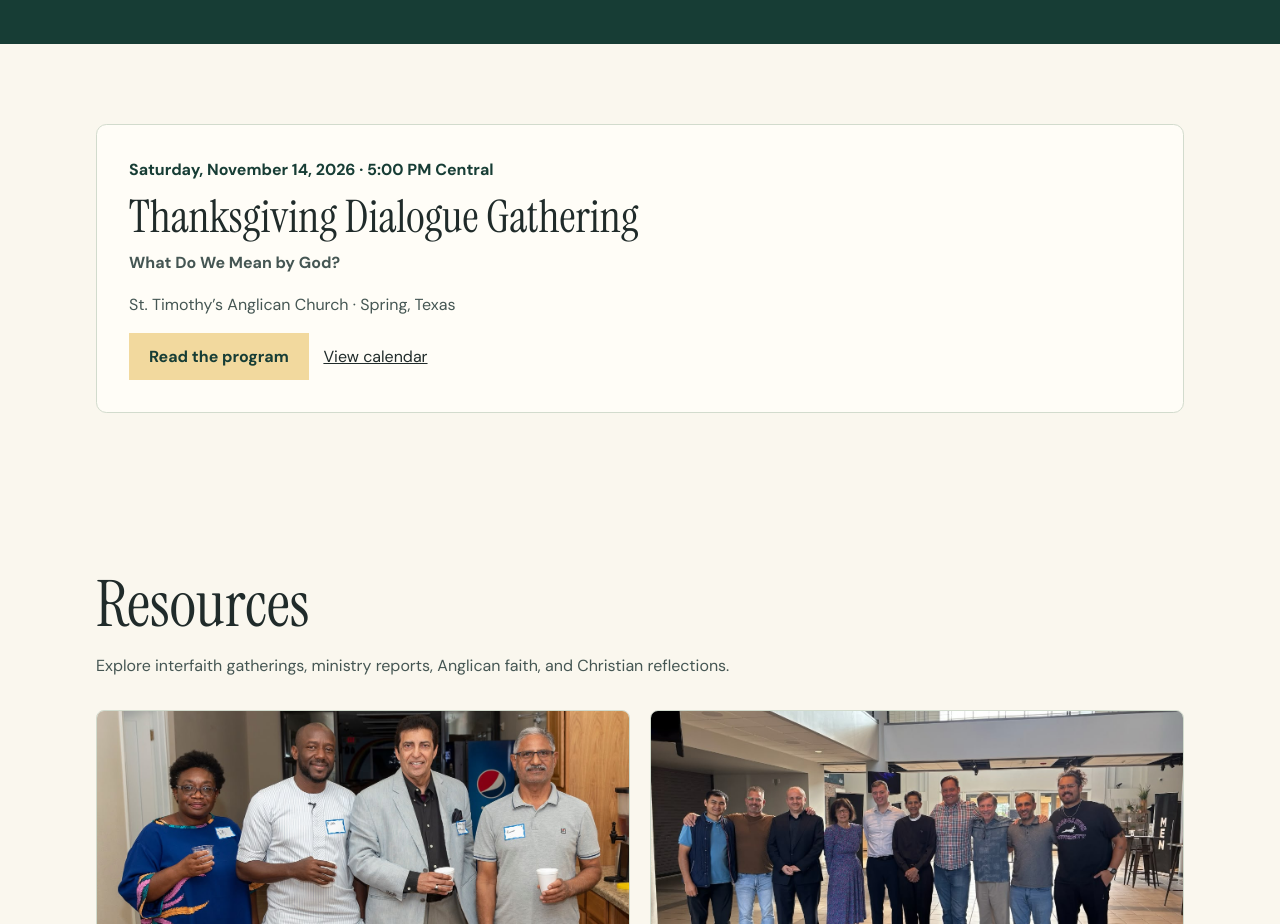
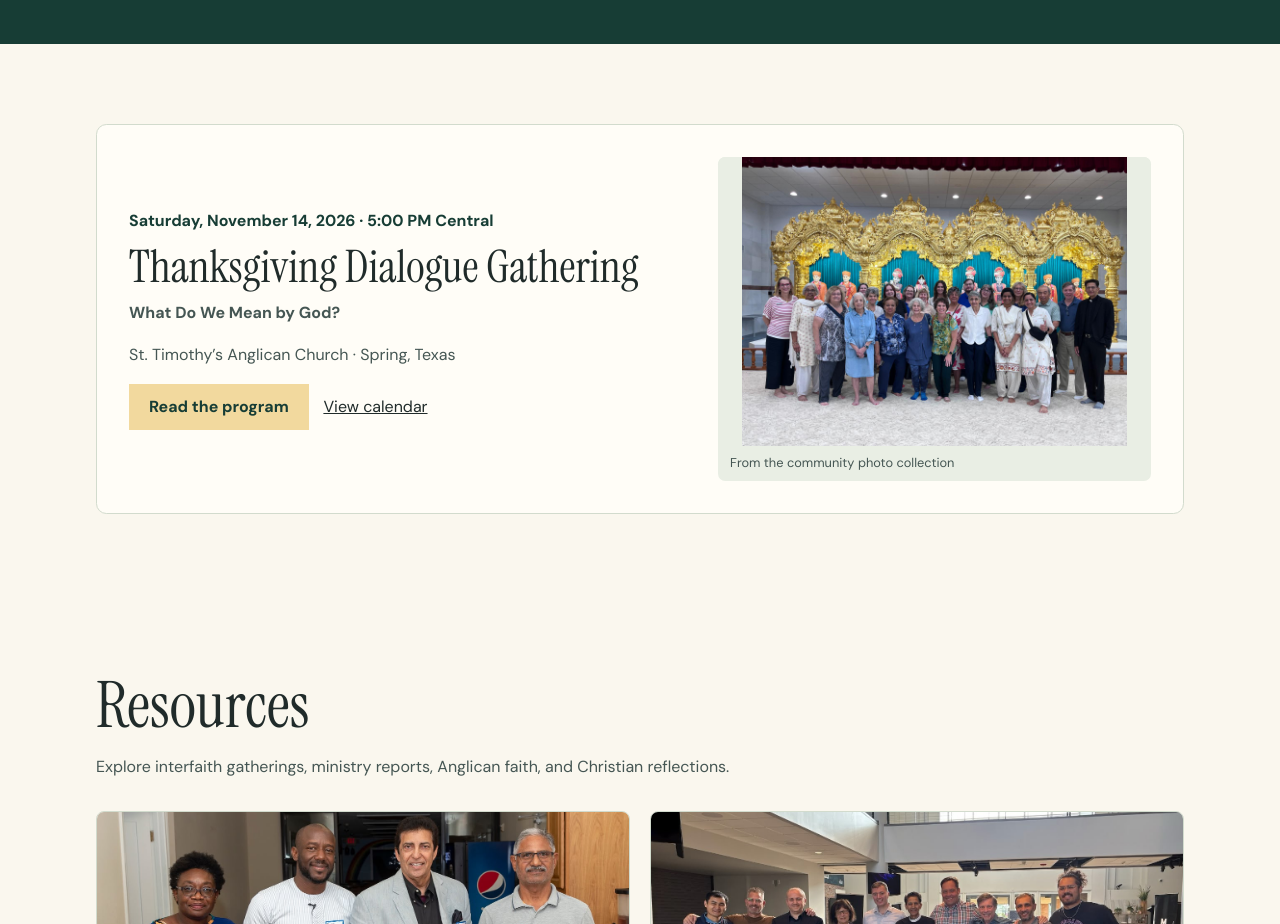
Before and after one commit to peacecampusministry-web/anglican-interfaith-center, a plain HTML site: page index.html in a window 1280 px wide. Shown: the part 1180-2104 px from the top of the page. Drawn offline with Linux system fonts and the light colour scheme.

Commit message:
Add files via upload

```diff
--- a/index.html
+++ b/index.html
@@ -5,7 +5,7 @@
   <meta name="viewport" content="width=device-width, initial-scale=1">
   <meta name="description" content="Anglican Interfaith Center is a place for people of different faiths to meet, listen, and learn from one another.">
   <title>Anglican Interfaith Center</title>
-  <link rel="stylesheet" href="./styles.css?v=5">
+  <link rel="stylesheet" href="./styles.css?v=6">
   <script src="./slideshow.js" defer></script>
 </head>
 <body>
@@ -58,12 +58,12 @@
         <a class="button" href="#about">About the center</a>
       </div>
     </section>
-    <section class="wrap section" aria-labelledby="featured-event"><div class="event-card">
+    <section class="wrap section" aria-labelledby="featured-event"><div class="event-card event-with-photo event-featured"><div class="event-copy">
 <p class="event-date"><time datetime="2026-11-14T17:00:00-06:00">Saturday, November 14, 2026 · 5:00 PM Central</time></p>
 <h2 id="featured-event">Thanksgiving Dialogue Gathering</h2>
 <p class="event-theme">What Do We Mean by God?</p><p>St. Timothy’s Anglican Church · Spring, Texas</p>
 <a class="button" href="./thanksgiving-dialogue.html">Read the program</a> <a class="event-calendar-link" href="./calendar.html">View calendar</a>
-</div></section>
+</div><figure class="event-photo"><img src="./WhatsApp%20Image%202026-11-13%20at%208.42.29%20PM.jpeg" alt="A photo from the center’s community collection" loading="lazy" decoding="async"><figcaption>From the community photo collection</figcaption></figure></div></section>
 <section class="wrap section" id="resources" aria-labelledby="resources-title"><h2 id="resources-title">Resources</h2><p>Explore interfaith gatherings, ministry reports, Anglican faith, and Christian reflections.</p><div class="resource-grid">
       <section class="resource-card resource-visual"><figure class="feature-photo "><img src="./WhatsApp%20Image%202026-11-13%20at%208.32.36%20PM.jpeg" alt="A scene from the center’s community photo collection" loading="lazy" decoding="async"><figcaption>From the community photo collection</figcaption></figure><div class="resource-card-body"><span class="motif motif-gather" aria-hidden="true"><i></i><i></i><i></i></span><h2>Interfaith Gatherings</h2>
         <div class="resource-entry"><h3><a href="./iftar.html">Iftar Dinner at St. Timothy’s Anglican Cathedral</a></h3><p>A shared meal and a conversation about fasting, respect, and reconciliation.</p></div>
--- a/styles.css
+++ b/styles.css
@@ -114,3 +114,13 @@ h3 { font-size: 2rem; }
 .director-message { background:var(--white); border:1px solid var(--line); padding:clamp(1.25rem,4vw,2.5rem); border-radius:.65rem; }
 .director-signature { font-weight:700; }
 .event-calendar-link { display:inline-block; margin:.65rem; }
+
+.event-with-photo { display:grid; gap:1.15rem; }
+.event-with-photo .event-copy { min-width:0; }
+.event-featured { align-items:center; }
+.event-photo { min-width:0; margin:0; overflow:hidden; border-radius:.45rem; background:#e9eee4; }
+.event-photo img { display:block; width:100%; aspect-ratio:3 / 2; object-fit:contain; background:#e9eee4; }
+.event-photo figcaption { padding:.45rem .75rem; font-size:.8rem; color:var(--muted); }
+@media (min-width:48rem) {
+  .event-featured { grid-template-columns:minmax(0, 1.25fr) minmax(0, 1fr); gap:clamp(1.25rem,4vw,3rem); }
+}
```
Also changed, not shown: calendar.html (+3 -3 lines).
